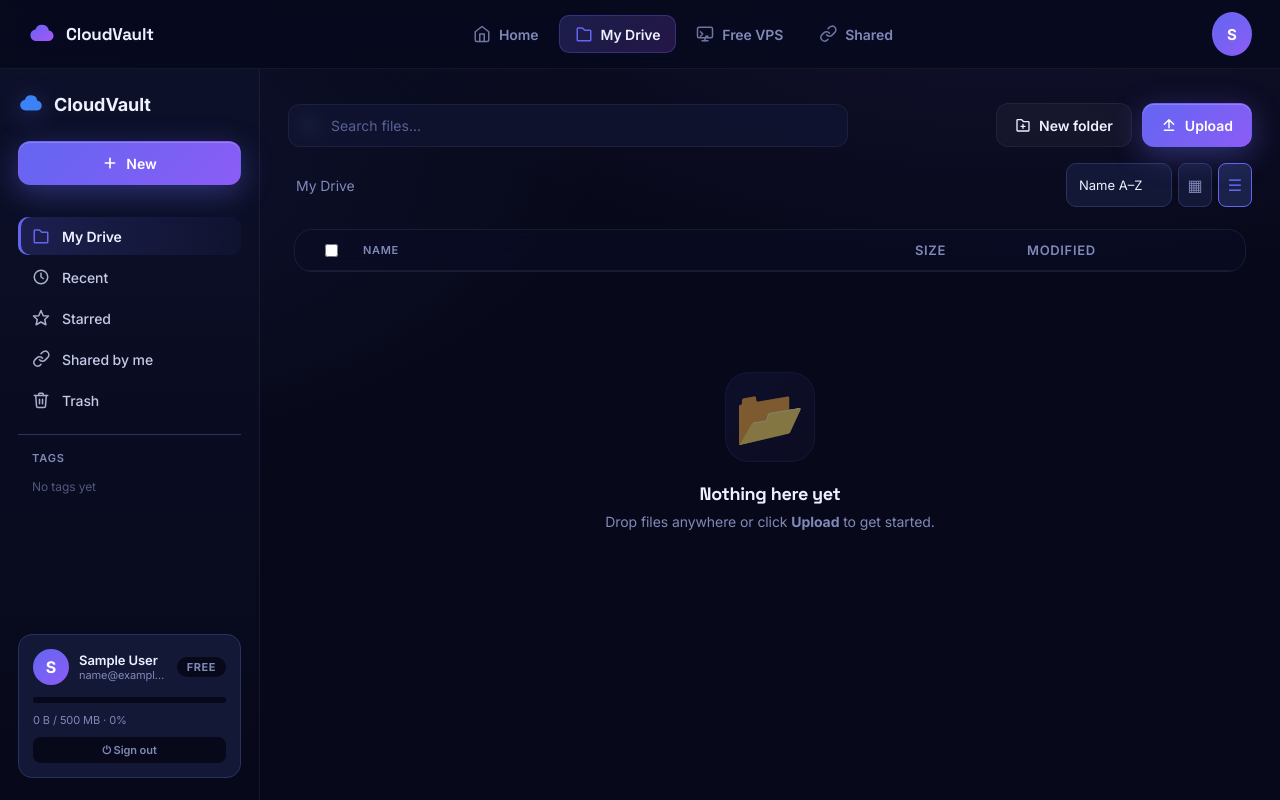
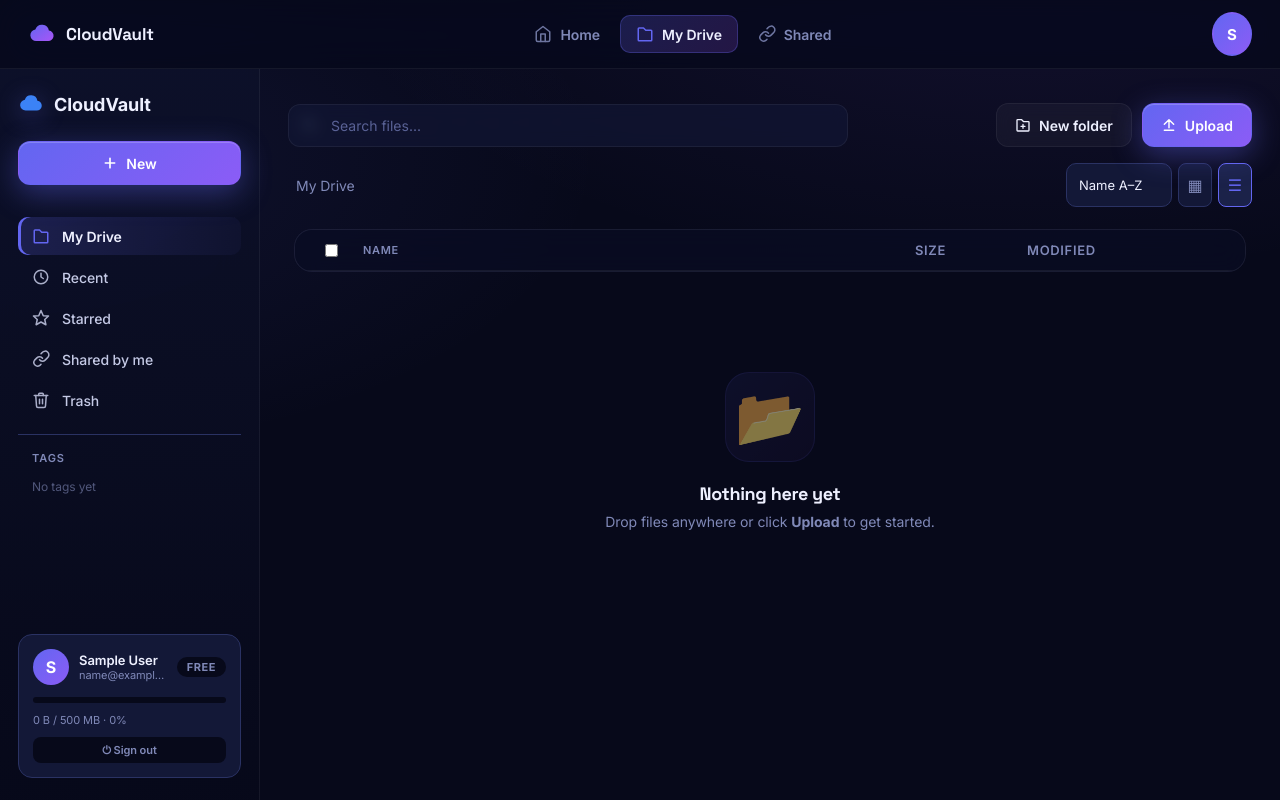
Before and after one commit to khaledq84ever/cloudvault, a Flask app: page /drive in a window 1280 px wide. Run offline with Flask 3, Linux system fonts and the light colour scheme; the visitor is signed in with stand-in values (Sample User, id 1); data that the repository does not hold is empty.

Commit message:
fix: remove stray VPS nav link that referenced an undeployed route
The previous plan-collapse commit accidentally bundled in-progress VPS
template changes from the working tree; the resulting _appnav.html
called url_for('vps_page'), which doesn't exist in app.py on main, so
every authenticated page (/drive, /shared, /settings) returned HTTP 500.
Removes the link until the VPS feature ships.

Co-Authored-By: Claude Opus 4.7 <noreply@anthropic.com>

```diff
--- a/templates/_appnav.html
+++ b/templates/_appnav.html
@@ -19,10 +19,6 @@
       <a href="{{ url_for('drive') }}" class="appnav-link {% if ep == 'drive' %}active{% endif %}">
         <svg width="18" height="18" viewBox="0 0 24 24" fill="none" stroke="currentColor" stroke-width="2" stroke-linecap="round" stroke-linejoin="round" aria-hidden="true"><path d="M3 7v13a1 1 0 0 0 1 1h16a1 1 0 0 0 1-1V8a1 1 0 0 0-1-1h-7l-3-3H4a1 1 0 0 0-1 1z"/></svg>
         <span>My Drive</span>
-      </a>
-      <a href="{{ url_for('vps_page') }}" class="appnav-link {% if ep == 'vps_page' %}active{% endif %}">
-        <svg width="18" height="18" viewBox="0 0 24 24" fill="none" stroke="currentColor" stroke-width="2" stroke-linecap="round" stroke-linejoin="round" aria-hidden="true"><rect x="2" y="3" width="20" height="14" rx="2"/><line x1="8" y1="21" x2="16" y2="21"/><line x1="12" y1="17" x2="12" y2="21"/><polyline points="6 9 9 12 6 15"/><line x1="13" y1="15" x2="16" y2="15"/></svg>
-        <span>Free VPS</span>
       </a>
       {% endif %}
       <a href="{{ url_for('shared_page') }}" class="appnav-link {% if ep == 'shared_page' %}active{% endif %}">
```
